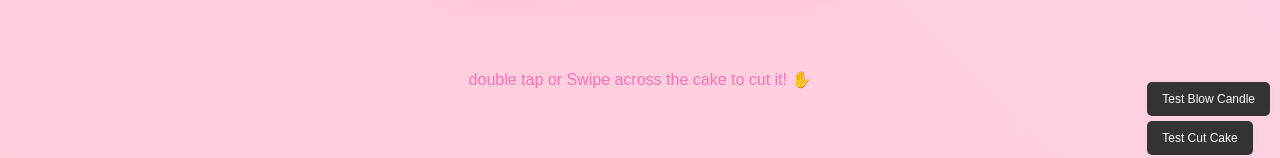
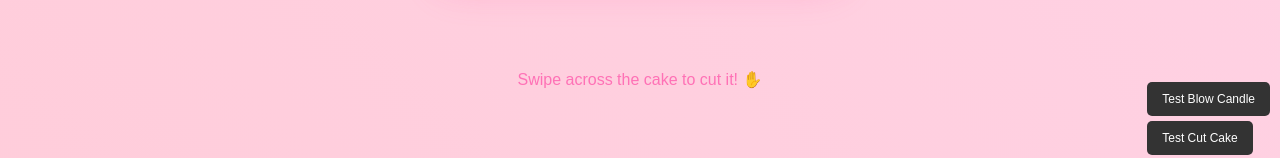
Before and after one commit to sagarlamon/her-birthday, a plain HTML site: page cake.html in a window 1280 px wide. Both pictures are taken after a click on the button "Test Cut Cake". Shown: the part 591-749 px from the top of the page. Drawn offline with nearby package versions, Linux system fonts and the light colour scheme.

Commit message:
cake.html

```diff
--- a/cake.html
+++ b/cake.html
@@ -543,7 +543,7 @@
     </div>
 
     <div class="swipe-indicator">
-        double tap or Swipe across the cake to cut it! ✋
+        Swipe across the cake to cut it! ✋
     </div>
 
     <div class="mic-status">
```
